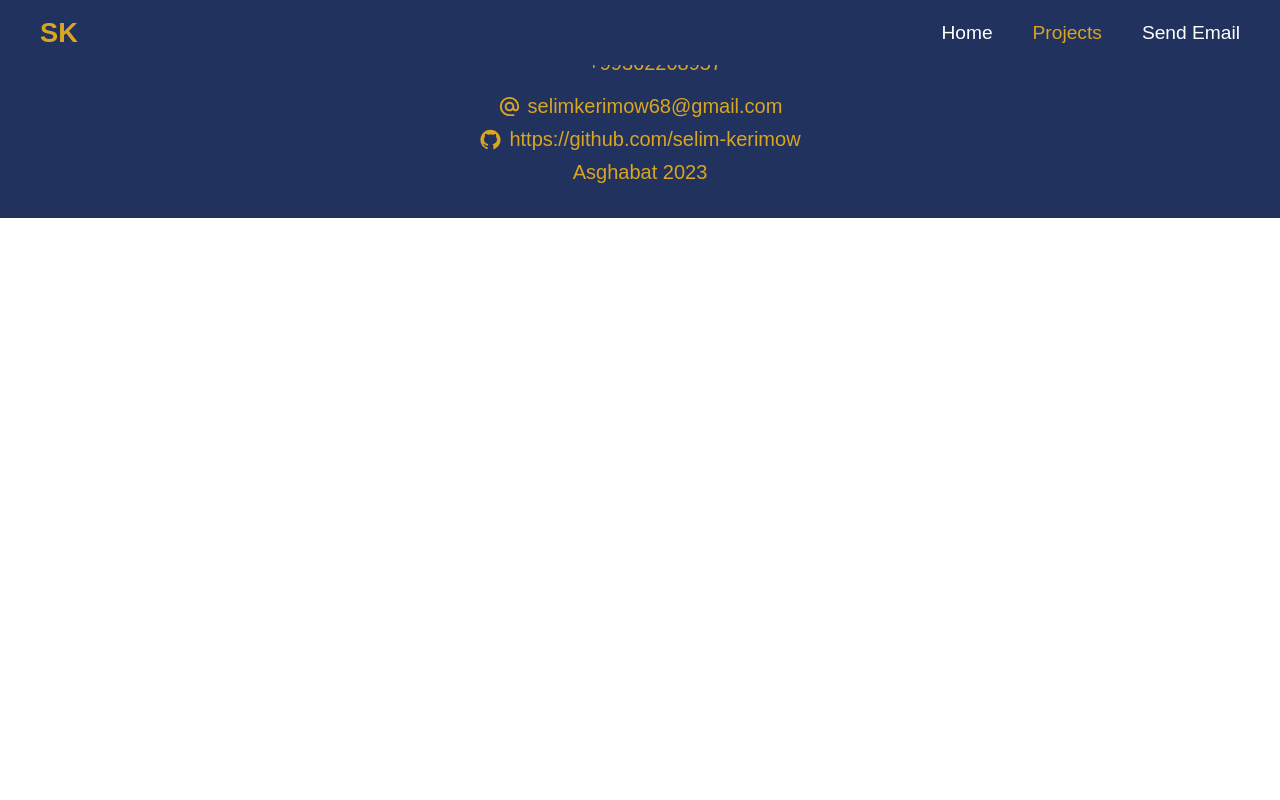
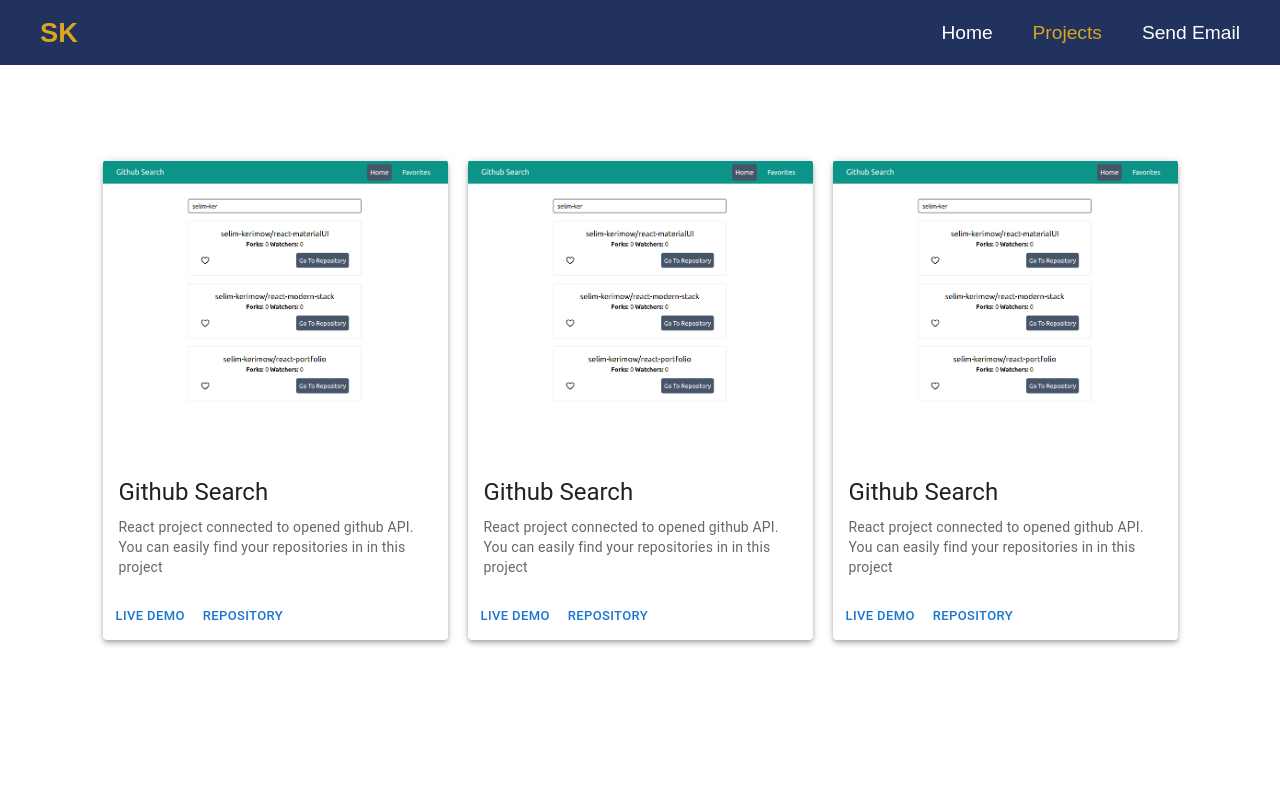
Before and after one commit to selim-kerimow/react-portfolio, a React (Vite) app: page /projects in a window 1280 px wide. Shown: the top 800 px of the page. Built offline with nearby package versions, Linux system fonts and the light colour scheme; some icons are missing; a web font is replaced by a local one.

Commit message:
created projects layout

```diff
--- a/package.json
+++ b/package.json
@@ -10,6 +10,7 @@
     "preview": "vite preview"
   },
   "dependencies": {
+    "@emailjs/browser": "^3.11.0",
     "@emotion/react": "^11.11.1",
     "@emotion/styled": "^11.11.0",
     "@mui/material": "^5.14.12",
--- /dev/null
+++ b/src/components/ProjectCard.tsx
@@ -0,0 +1,40 @@
+import React from "react";
+
+// Material UI
+import { Card, CardMedia, CardContent, Typography, CardActions, Button } from '@mui/material'
+
+import githubSearch from '../assets/github-search.png'
+
+
+const ProjectCard: React.FC = () => {
+
+
+
+    return (
+        <Card sx={{maxWidth: 345}} elevation={4}>
+            <CardMedia
+                sx={{ height: 300, width: '100%'}}
+                image={githubSearch}
+                title="green iguana"
+            />
+            <CardContent>
+                <Typography gutterBottom variant="h5" component="div">
+                    Github Search
+                </Typography>
+                <Typography variant="body2" color="text.secondary">
+                    React project connected to opened github API. You can easily find your repositories in in this project
+                </Typography>
+            </CardContent>
+            <CardActions>
+                <Button size="small" sx={{position: 'inherit'}} href="https://selim-kerimow.github.io/react-modern-stack/" target="_blank">
+                        Live Demo
+                </Button>
+                <Button size="small" sx={{position: 'inherit'}}>
+                    Repository
+                </Button>
+            </CardActions>
+      </Card>
+    )
+}
+
+export default ProjectCard
--- a/src/css/footer.css
+++ b/src/css/footer.css
@@ -23,6 +23,7 @@
     display: flex;
     align-items: center;
     gap: 7px;
+    margin: 10px 0;
     color: goldenrod;
     text-decoration: none;
 }
--- /dev/null
+++ b/src/css/projects.css
@@ -0,0 +1,28 @@
+.projects {
+    width: 70%;
+    height: 100vh;
+    margin: 0 auto;
+    /* padding-top: 80px; */
+    padding-bottom: 20px;
+    display: flex;
+    justify-content: center;
+    align-items: center;
+    flex-wrap: wrap;
+    gap: 20px;
+}
+
+@media screen and (max-width: 1535px) {
+    .projects {
+        width: 90%;
+        /* height: auto;
+        padding-top: 80px; */
+    }
+}
+
+@media screen and (max-width: 1195px) {
+    .projects {
+        width: 90%;
+        height: auto;
+        padding-top: 80px;
+    }
+}
--- a/src/pages/Projects.tsx
+++ b/src/pages/Projects.tsx
@@ -1,4 +1,8 @@
 import React from "react";
+import ProjectCard from "../components/ProjectCard";
+
+// css
+import '../css/projects.css'
 
 
 const Projects: React.FC = () => {
@@ -6,8 +10,10 @@
 
 
     return (
-        <div className="home">
-            Projects
+        <div className="projects">
+            <ProjectCard />
+            <ProjectCard />
+            <ProjectCard />
         </div>
     )
 }
```
Also changed, not shown: src/assets/github-search.png (added), 1 other file (tests, documents, lock files or other folders).
